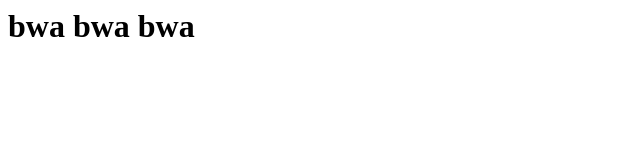
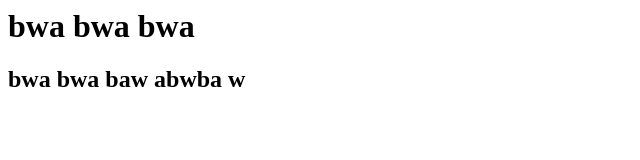
Before and after one commit to 16110323/amikom, a plain HTML site: page index.html in a window 1280 px wide. Shown: the whole page, without its empty margins (0-640 px from the left). Drawn offline with Linux system fonts and the light colour scheme.

Commit message:
tambahin

```diff
--- a/index.html
+++ b/index.html
@@ -5,5 +5,6 @@
 </head>
 <body>
 		<h1> bwa bwa bwa </h1>
+		<h2> bwa bwa baw abwba w </h2>
 </body>
 </html>
```
